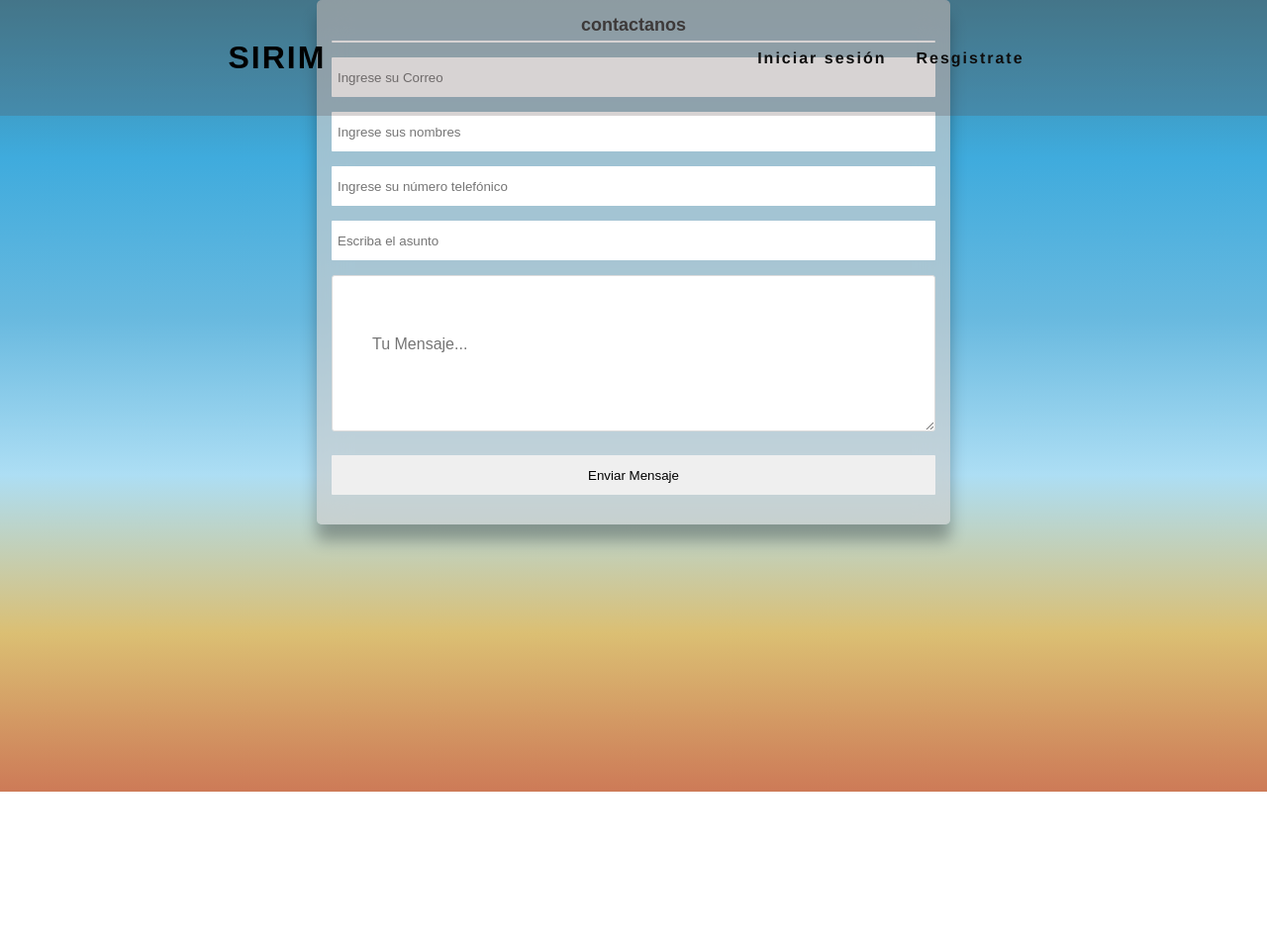
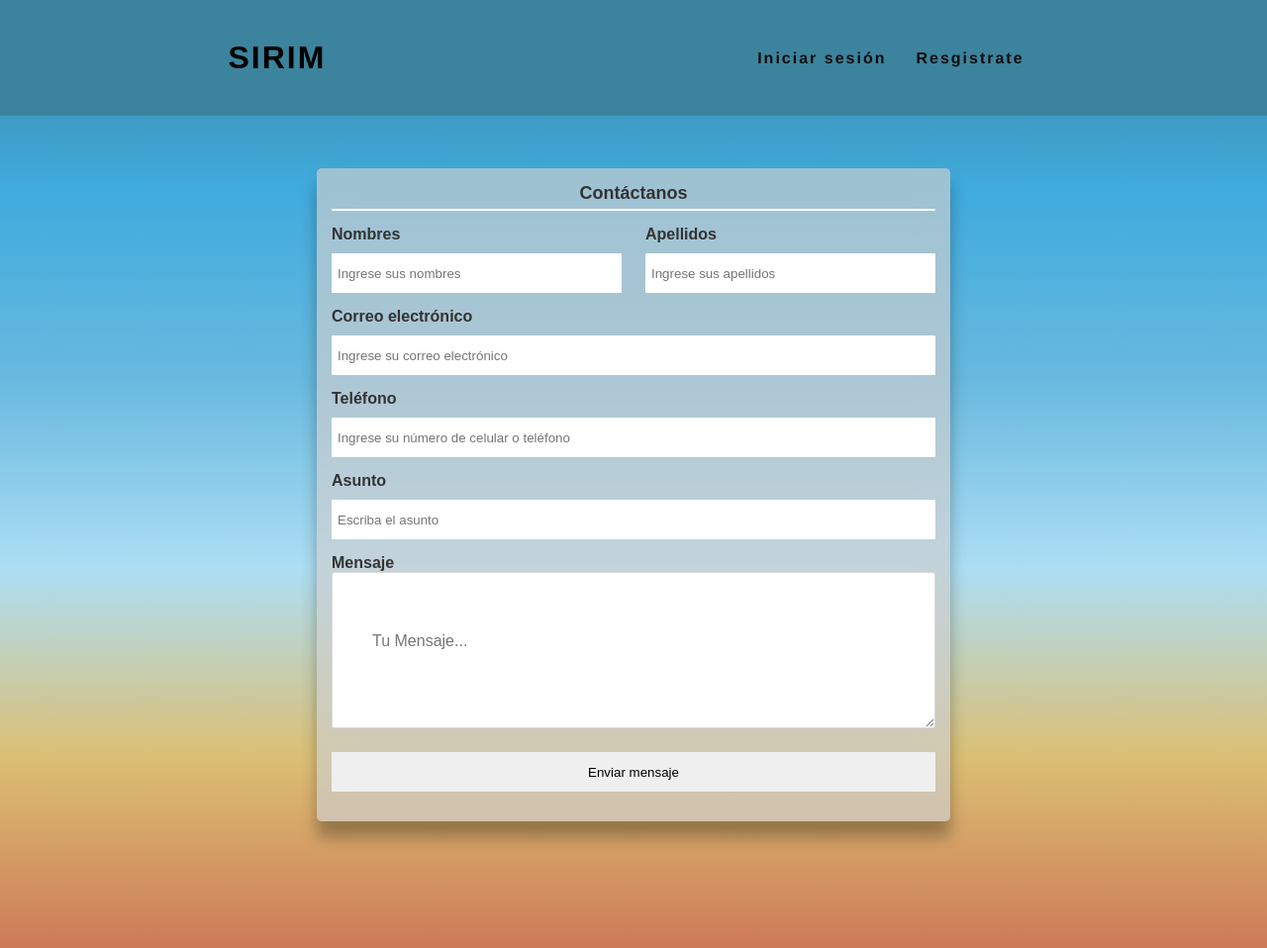
Before and after one commit to GaleanoJulian/Sirim, a PHP site: page /contacto.php in a window 1280 px wide. Shown: the whole page at 99% size. Before the commit the page ends 800 px from the top, so only its background shows below. Run offline with PHP 8.4, Linux system fonts and the light colour scheme.

Commit message:
corrección en contactenos

```diff
--- a/contacto.php
+++ b/contacto.php
@@ -5,38 +5,76 @@
     <meta http-equiv="X-UA-Compatible" content="IE=edge">
     <meta name="viewport" content="width=device-width, user-scalable=no initial-scale=1.0, maximum-scale=1.0, minimum-scale=1.0">
     <link rel="stylesheet" href="./css/estyle2.css">
+    <script src="./js/espacioblanco.js"></script>
+    <script src="./js/regist_validar_campos.js"></script> <!-- Script para poner un spam bajo los campos, indicando que son obligatorios -->
     <title>contactanos</title>
 </head>
 </body>
 
-<div class="container">
-<section class="zona1">
-    <header>
+    <header class="fixed-nav">
             <a href="index.php" class="logo">SIRIM</a>
         <nav>
             <ul>
                 <li><a href="login.php">Iniciar sesión</a></li>
                 <li><a href="registro.php">Resgistrate</a></li>
         </nav>
-    </header>
-    <section>
         <script type="text/javascript">
             window.addEventListener("scroll", function(){
                 var header = document.querySelector("header");
                 header.classList.toggle("abajo",window.scrollY>0);
             })
         </script>
+    </header>
 
-    <form action="">
-        <h1>contactanos</h1>
-        <input type="email" placeholder="Ingrese su Correo"  maxlength="45">
-        <input type="text" onkeypress="return soloLetras(event)" placeholder="Ingrese sus nombres" maxlength="25" minlength="3" />
-        <input type="text" placeholder="Ingrese su número telefónico " maxlength="10" minlength="7" onkeypress='return event.charCode >= 48 && event.charCode <= 57'/>
-        <input type="asunto" placeholder="Escriba el asunto" maxlength="20" minlength="10">
-        <textarea name="mensaje" placeholder="Tu Mensaje..." maxlength="250" minlength="50"></textarea>
-        <input type="submit" name="enviar" value="Enviar Mensaje" class="btn-enviar">
+    <main>
+    <form method="post">
+
+        <h1>Contáctanos</h1>
+
+        <div class="column" action="./conexion-y-logica/enviar-contactenos.php">
+
+            <div class="input-box adaptar">
+                <label for="name">Nombres</label>
+                <input type="text" id="name" name="name" onkeypress="return soloLetras(event)" placeholder="Ingrese sus nombres" maxlength="25" minlength="3" required />
+                <span class="error-message">Este campo es obligatorio</span>
+            </div>
+            <div class="input-box adaptar">
+                <label for="last_name">Apellidos</label>
+                <input type="text" name="last_name" onkeypress="return soloLetras(event)" placeholder="Ingrese sus apellidos" maxlength="25" minlength="3" required />
+                <span class="error-message">Este campo es obligatorio</span>
+            </div>
+
+        </div>
+
+        <div class="input-box">
+            <label for="email">Correo electrónico</label>
+            <input type="email" id="email" name="email" placeholder="Ingrese su correo electrónico" maxlength="50" required />
+            <span class="error-message">Este campo es obligatorio</span>
+        </div>
+
+        <div class="input-box">
+            <label for="phone">Teléfono</label>
+            <input type="tel" id="phone" name="phone" placeholder="Ingrese su número de celular o teléfono" maxlength="10" minlength="7" onkeypress='return event.charCode >= 48 && event.charCode <= 57' required />
+            <span class="error-message">Este campo es obligatorio</span>
+        </div>
+
+        <div class="input-box">
+            <label for="affair">Asunto</label>
+            <input type="text" id="affair" name="affair" placeholder="Escriba el asunto" maxlength="20" minlength="10" required/>
+            <span class="error-message">Este campo es obligatorio</span>
+        </div>
+
+        <div class="input-box">
+            <label for="mensaje">Mensaje</label>
+            <textarea id="mensaje" name="mensaje" placeholder="Tu Mensaje..." maxlength="250" minlength="50" required></textarea>
+            <span class="error-message">Este campo es obligatorio</span>
+        </div>
+
+        <input type="submit" name="enviar" value="Enviar mensaje" class="btn-enviar">
     </form>
-</div>
-<script src="./js/espacioblanco.js"></script>
+    </main>
+
+
+
 </body>
 </html>
```
